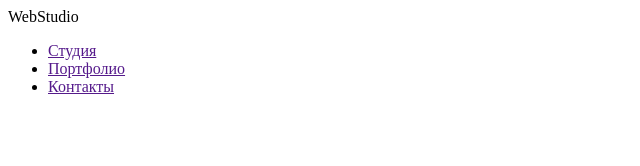
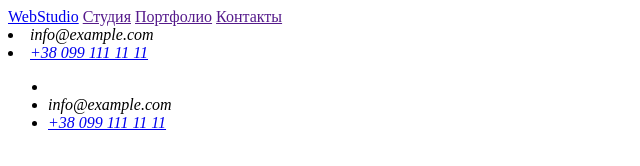
Before and after one commit to IrynaPohorilets/goit-markup-hw-01, a plain HTML site: page index.html in a window 1280 px wide. Shown: the whole page, without its empty margins (0-640 px from the left). Drawn offline with Linux system fonts and the light colour scheme.

Commit message:
Add address

```diff
--- a/index.html
+++ b/index.html
@@ -4,23 +4,56 @@
     <meta charset="UTF-8" />
     <meta http-equiv="X-UA-Compatible" content="IE=edge" />
     <meta name="viewport" content="width=device-width, initial-scale=1.0" />
-    <title>WebStudio</title>
+    <title>Document</title>
 </head>
 <body>
 <!-- Header section -->
 <header class="header"></header>
-<class="logo" href="">
-WebStudio
+    <nav>
+        <a
+        href="https://www.figma.com/file/oTYBECAN79dXy19hzWObO4/Web-Studio-(Version-2.1)?node-id=1%3A3">WebStudio</a>
+        <a href="">Студия</a>
+        <a href="">Портфолио</a>
+        <a href="">Контакты</a>
+        <address>
+        <li>
+        <a class="" hreg="mailto:info@example.com">info@example.com</a>
+        </li>
+        <li>
+        <a class="" href="tel:+380991111111">+38 099 111 11 11</a>
+        </li>
+        </address>
+    </nav>
+</header>
 </a>
 
-<ul>
-    <li><a href="">Студия</a></li>
-    <li><a href="">Портфолио</a></li>
-    <li><a href="">Контакты</a></li>
-</ul>
+
 <!-- Main section -->
 <main></main>
 <!-- Footer section -->
+
+
+<!--Contacts section-->
+<section class="contacts"></section>
+<div class="contacts-group">
+    <address>
+        <ul>
+            <li>
+            <a class="" href="https://goo.gl/maps/xMLbk8gAuCorF2Da8"target="blank" rel="noopener noreferrer"
+            г. Киев, пр-т Леси Украинки, 26></a>
+            </li>
+            <li>
+            <a class="" hreg="mailto:info@example.com">info@example.com</a>
+            </li>
+            <li>
+            <a class="" href="tel:+380991111111">+38 099 111 11 11</a>
+            </li>
+        </ul>
+    </address>
+
+</div>
+
+</main>
 <footer class="footer"></footer>
 </body>
 </html>
```
